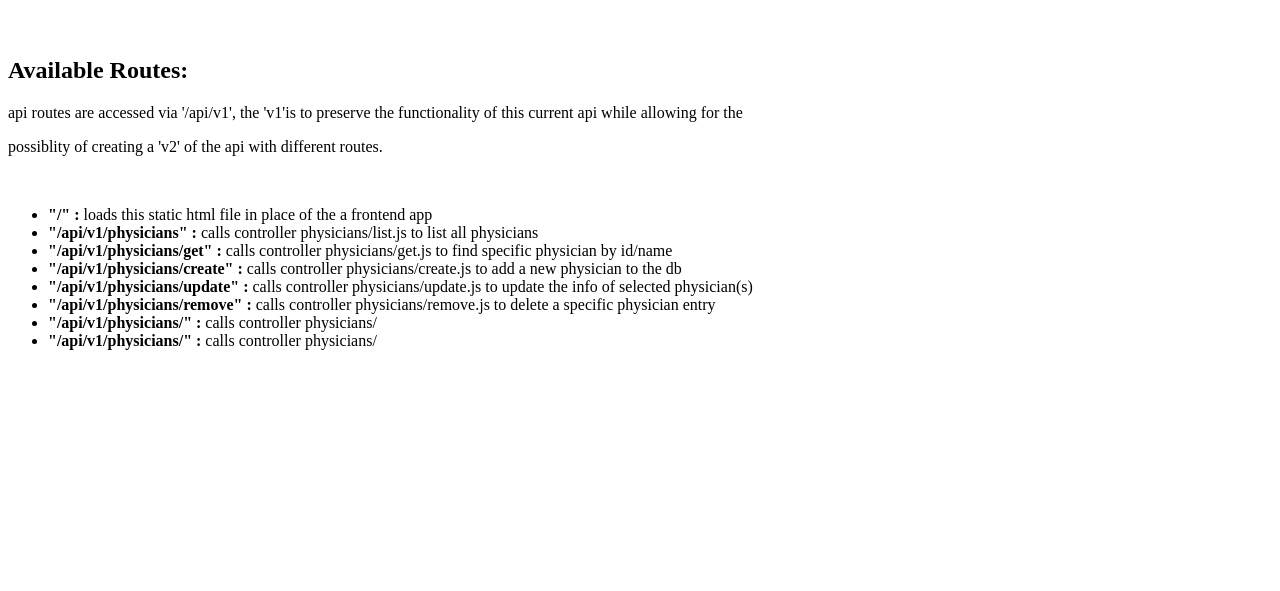
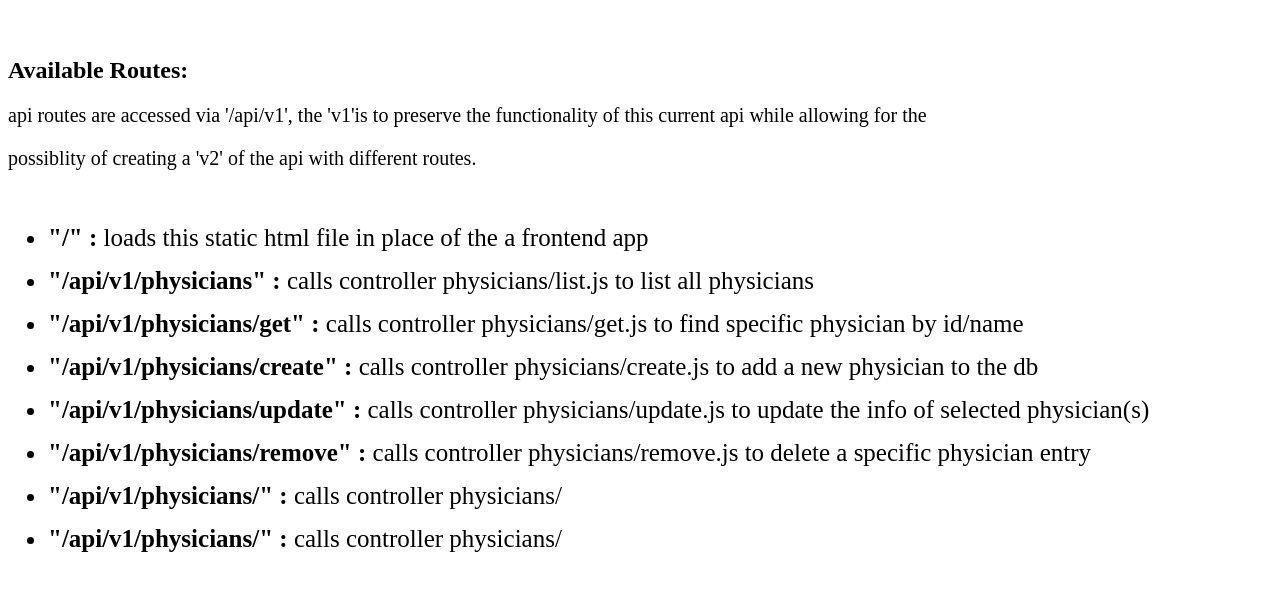
Before and after one commit to Pioneer18/backend-challenge, a website: page public/index.html in a window 1280 px wide. Shown: the part 61-652 px from the top of the page. Drawn offline with Linux system fonts and the light colour scheme.

Commit message:
made the index.html file typography a bit more readable

```diff
--- a/public/assets/css/style.css
+++ b/public/assets/css/style.css
@@ -0,0 +1,7 @@
+ul > li {
+    font-size: 25px;
+    margin-bottom: 15px;
+}
+p {
+    font-size: 20px;
+}
--- a/public/index.html
+++ b/public/index.html
@@ -5,6 +5,7 @@
     <meta http-equiv="X-UA-Compatible" content="IE=edge">
     <title>backend-challenge</title>
     <meta name="viewport" content="width=device-width, initial-scale=1">
+    <link rel="stylesheet" type="text/css" media="screen" href="./assets/css/style.css" />
 </head>
 <body>
     <h1>Backend-Challenge</h1>
```
